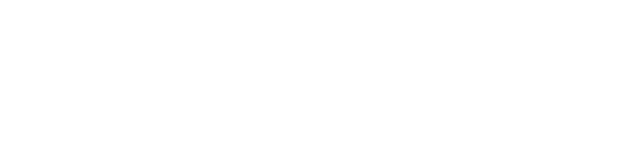
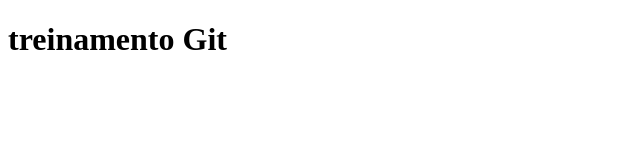
Before and after one commit to DiranJunior/novo-repositorio, a plain HTML site: page index.html in a window 1280 px wide. Shown: the whole page, without its empty margins (0-640 px from the left). Drawn offline with Linux system fonts and the light colour scheme.

Commit message:
testando git

```diff
--- a/index.html
+++ b/index.html
@@ -6,6 +6,7 @@
   <title>Aula Git</title>
 </head>
 <body>
+  <h1>treinamento Git</h1>
 
 </body>
 </html>
```
